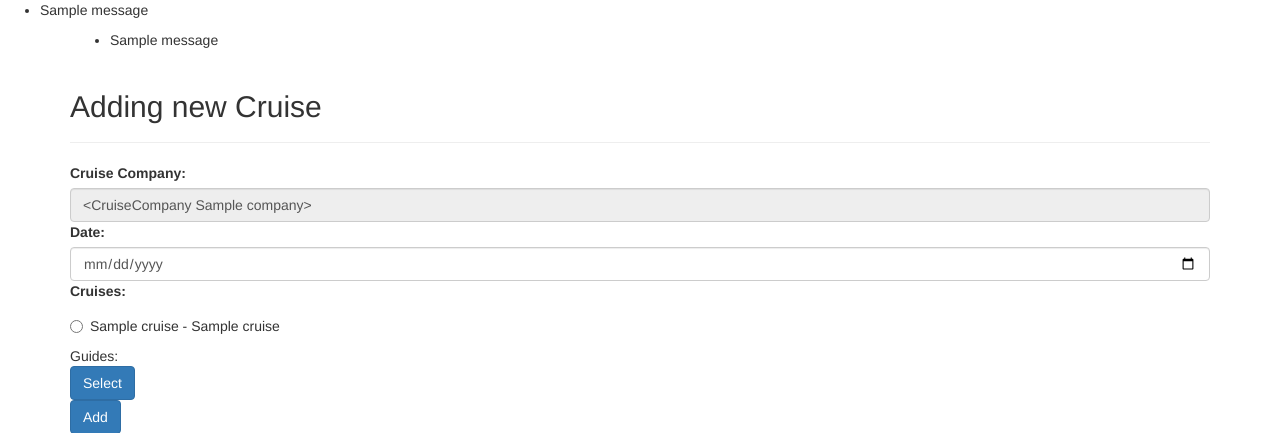
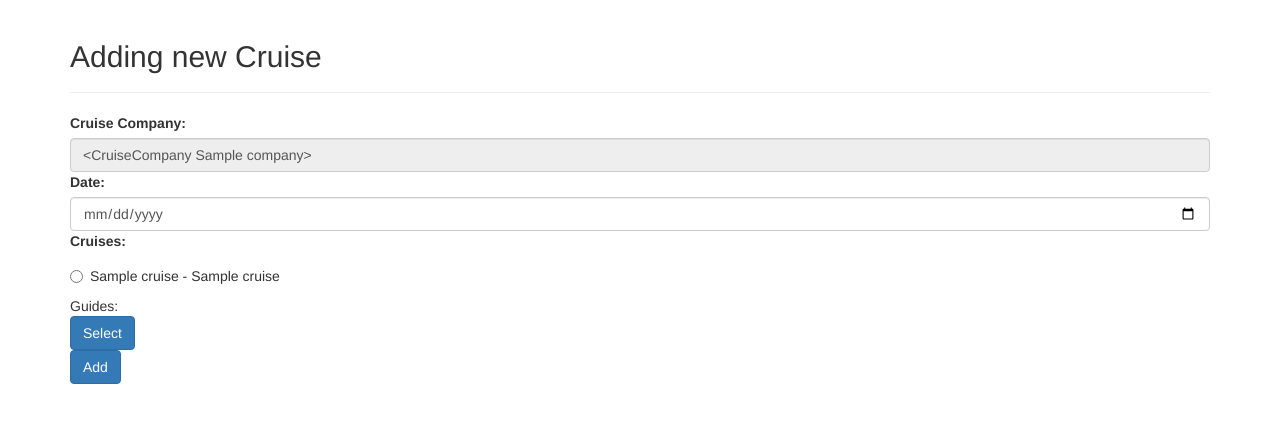
Before and after one commit to Luicko/PROYECTOINTERCRUISES, a Flask app: template intercruises/templates/assigncruise.html in a window 1280 px wide. Shown: the top 433 px of the page. Run offline with Flask 2, Linux system fonts and the light colour scheme; tables that the repository leaves empty hold one stand-in row (values such as "Sample post"); the template is opened without the code that fills it: values that come from a table or form of the project are taken from there, most other values are stand-ins (such as "Sample title", 1, 10 or a date in 2020); one stand-in notice (Sample message) is shown; form fields are guessed from the names that the template uses; parts of the project's set-up code (start-up, migrations or seed data) failed here and were passed over; some libraries are stand-ins or nearby versions.

Commit message:
Update assigncruise.html

```diff
--- a/intercruises/templates/assigncruise.html
+++ b/intercruises/templates/assigncruise.html
@@ -20,25 +20,17 @@
 {% endblock %}
 {% block content %}
 {% set title = "New Cruise" %}
+<div class="container">
 {% with messages = get_flashed_messages() %}
-      {% if messages %}
-        <ul>
-            {% for message in messages %}
-              <li>{{ message }} </li>
-            {% endfor %}
-        </ul>
-      {% endif %}
-  {% endwith %}
-<div class="container">
-  {% with messages = get_flashed_messages() %}
-      {% if messages %}
-        <ul>
-            {% for message in messages %}
-              <li>{{ message }} </li>
-            {% endfor %}
-        </ul>
-      {% endif %}
-  {% endwith %}
+  {% if messages %}
+    <script>
+      var messages = {{ messages | safe }};
+      for (var i=0; i<messages.length; i++) {
+        alert(messages[i]);
+      }
+    </script>
+  {% endif %}
+{% endwith %}
 <div class="page-header">
     <h2>{{ 'Adding new Cruise' }}</h2>
   </div>
```
